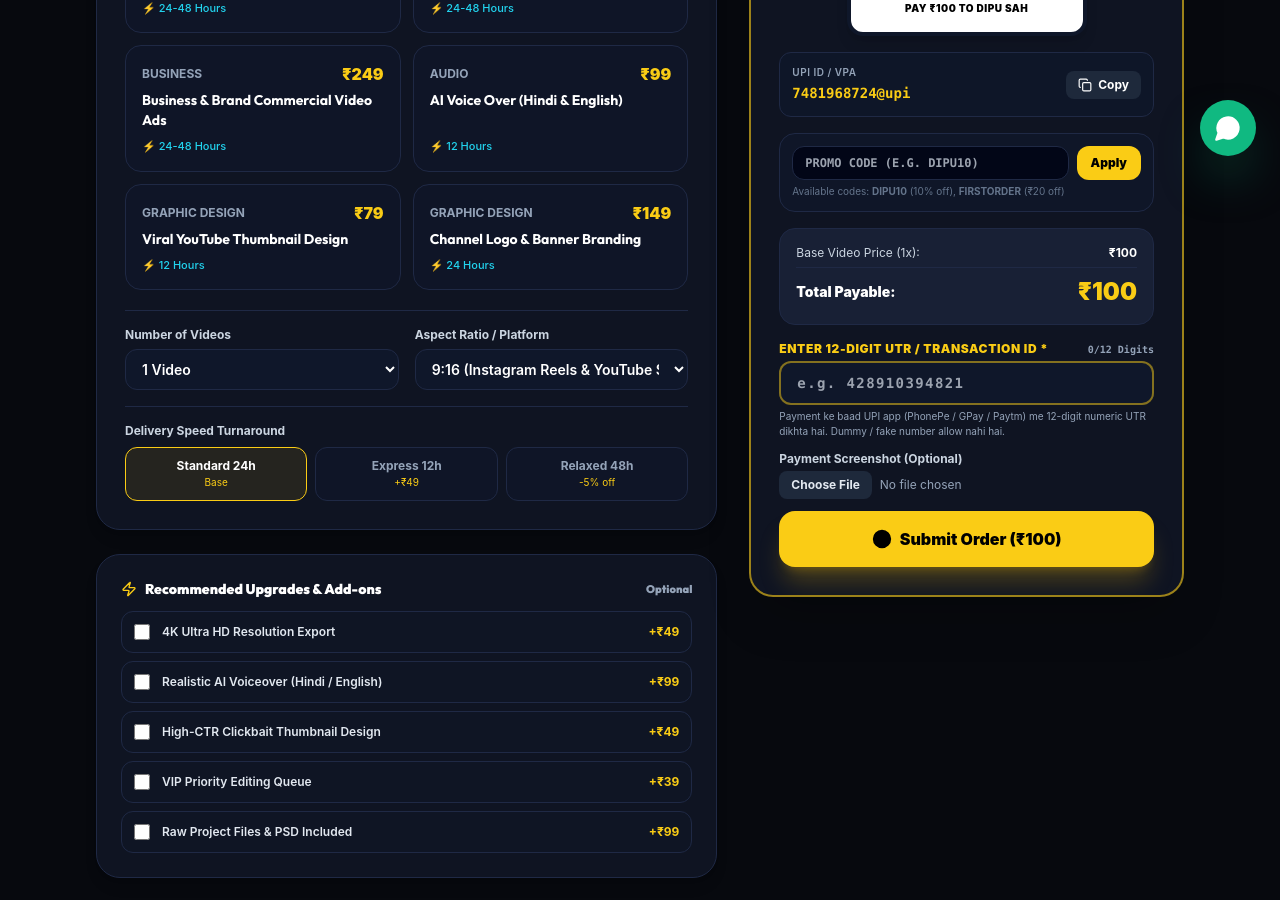
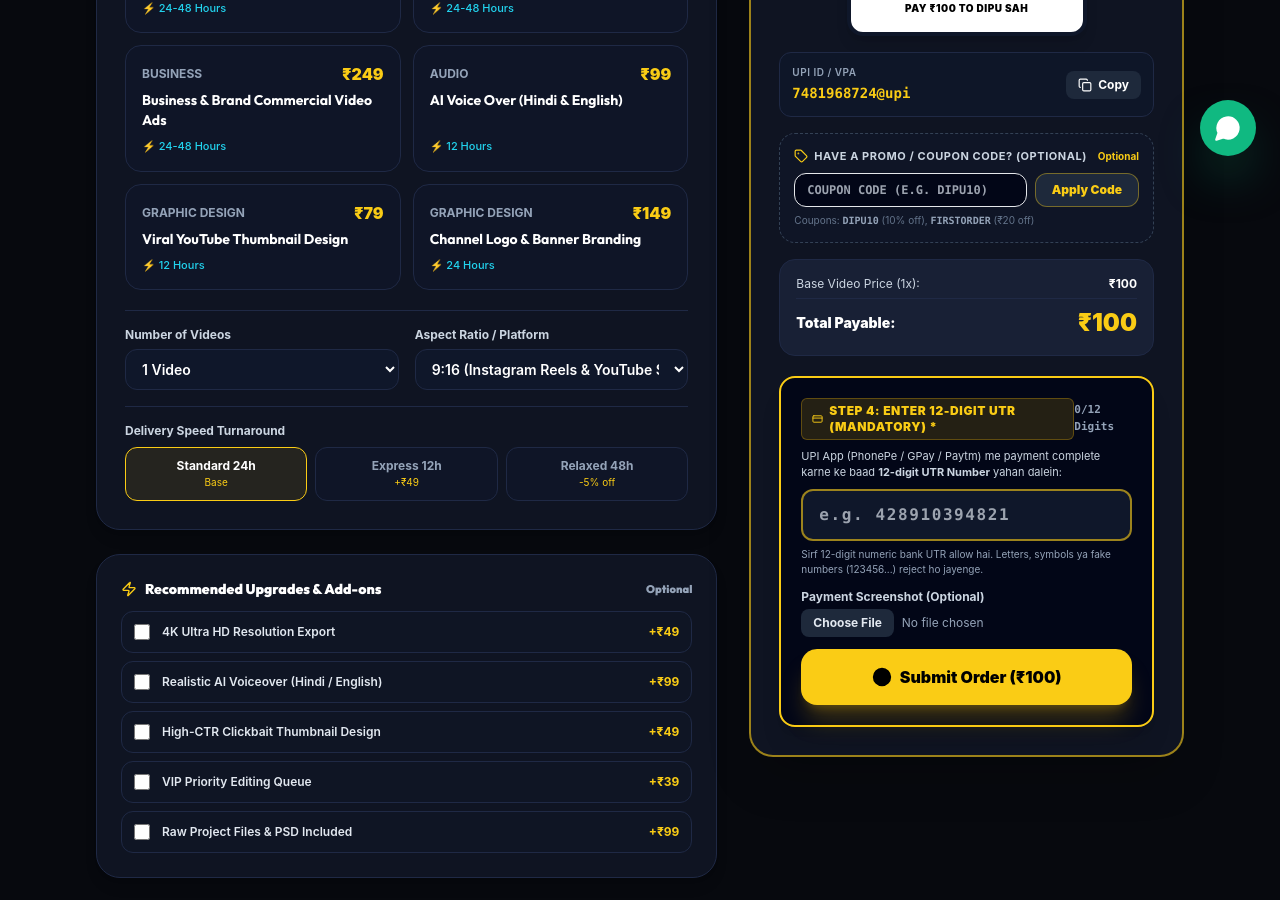
Before and after one commit to dipu-sah2026/dipuweb_complete, a React (Vite) app in the folder frontend/: page /order in a window 1280 px wide. Shown: the part 620-1520 px from the top of the page. Built offline with nearby package versions, Linux system fonts and the light colour scheme; no server answers; sample sign-in values are in the browser's storage.

Commit message:
Clearly separate Promo Code box from 12-digit UTR input with distinct badges and labels

```diff
--- a/frontend/src/pages/OrderPage.jsx
+++ b/frontend/src/pages/OrderPage.jsx
@@ -18,6 +18,7 @@ import {
   FileText,
   AlertCircle,
   Percent,
+  CreditCard,
   X
 } from 'lucide-react';
 import api, { DEFAULT_SERVICES, DEFAULT_SETTINGS } from '../services/api';
@@ -762,12 +763,22 @@ const OrderPage = () => {
                     Click to Open UPI App (Mobile)
                   </a>
 
-                  {/* Coupon Code Input */}
-                  <div className="mb-4 bg-slate-900/80 p-3 rounded-2xl border border-brand-border">
+                  {/* Discount Coupon Code Box (Clearly Labeled Optional) */}
+                  <div className="mb-4 bg-slate-900/60 p-3.5 rounded-2xl border border-dashed border-slate-700">
+                    <div className="flex items-center justify-between mb-2">
+                      <span className="text-[11px] font-bold text-slate-300 flex items-center gap-1.5 uppercase tracking-wider">
+                        <Tag className="w-3.5 h-3.5 text-brand-yellow" />
+                        Have a Promo / Coupon Code? (Optional)
+                      </span>
+                      <span className="text-[10px] text-brand-yellow font-bold">
+                        Optional
+                      </span>
+                    </div>
+
                     {appliedCoupon ? (
-                      <div className="flex items-center justify-between text-xs">
+                      <div className="flex items-center justify-between text-xs bg-emerald-950/40 border border-emerald-500/30 p-2 rounded-xl">
                         <div className="flex items-center gap-2 text-emerald-400 font-bold">
-                          <Tag className="w-4 h-4" />
+                          <Check className="w-4 h-4" />
                           <span>Coupon {appliedCoupon.code} Applied (-₹{discountAmount})</span>
                         </div>
                         <button
@@ -783,30 +794,33 @@ const OrderPage = () => {
                         <div className="flex gap-2">
                           <input
                             type="text"
-                            placeholder="Promo Code (e.g. DIPU10)"
+                            maxLength={12}
+                            placeholder="Coupon Code (e.g. DIPU10)"
                             value={couponCode}
-                            onChange={(e) => setCouponCode(e.target.value.toUpperCase())}
-                            className="flex-1 bg-slate-950 border border-brand-border rounded-xl px-3 py-2 text-xs font-mono font-bold text-white uppercase focus:outline-none focus:border-brand-yellow"
+                            onChange={(e) => setCouponCode(e.target.value.toUpperCase().replace(/[^A-Z0-9]/g, ''))}
+                            className="flex-1 bg-slate-950 border border-slate-750 rounded-xl px-3 py-2 text-xs font-mono font-bold text-white uppercase focus:outline-none focus:border-brand-yellow"
                           />
                           <button
                             type="button"
                             onClick={handleApplyCoupon}
                             disabled={couponLoading}
-                            className="px-3.5 py-2 bg-brand-yellow text-black font-black text-xs rounded-xl hover:bg-yellow-400"
+                            className="px-4 py-2 bg-slate-800 hover:bg-slate-700 text-brand-yellow font-black text-xs rounded-xl border border-brand-yellow/40 transition-colors"
                           >
-                            {couponLoading ? 'Checking...' : 'Apply'}
+                            {couponLoading ? 'Checking...' : 'Apply Code'}
                           </button>
                         </div>
                         {couponError && (
                           <p className="text-[11px] text-red-400 mt-1.5">{couponError}</p>
                         )}
-                        <p className="text-[10px] text-slate-500 mt-1">Available codes: <strong>DIPU10</strong> (10% off), <strong>FIRSTORDER</strong> (₹20 off)</p>
+                        <p className="text-[10px] text-slate-500 mt-1.5">
+                          Coupons: <span className="text-slate-400 font-mono font-bold">DIPU10</span> (10% off), <span className="text-slate-400 font-mono font-bold">FIRSTORDER</span> (₹20 off)
+                        </p>
                       </div>
                     )}
                   </div>
 
                   {/* Price Breakdown */}
-                  <div className="bg-brand-cardLight rounded-2xl p-4 mb-4 border border-brand-border space-y-1.5 text-xs text-slate-300">
+                  <div className="bg-brand-cardLight rounded-2xl p-4 mb-5 border border-brand-border space-y-1.5 text-xs text-slate-300">
                     <div className="flex justify-between">
                       <span>Base Video Price ({quantity}x):</span>
                       <span className="font-bold text-white">₹{baseServicePrice}</span>
@@ -835,19 +849,25 @@ const OrderPage = () => {
                     </div>
                   </div>
 
-                  {/* UTR Input Section */}
-                  <div className="space-y-3">
+                  {/* Dedicated Step 4: Mandatory UTR Input Section */}
+                  <div className="bg-slate-950 p-4 sm:p-5 rounded-2xl border-2 border-brand-yellow shadow-xl space-y-3">
                     <div>
-                      <div className="flex items-center justify-between mb-1">
-                        <label className="block text-xs font-black text-brand-yellow uppercase tracking-wider">
-                          Enter 12-Digit UTR / Transaction ID *
-                        </label>
-                        <span className={`text-[10px] font-mono font-bold ${
+                      <div className="flex items-center justify-between mb-2">
+                        <span className="inline-flex items-center gap-1.5 text-xs font-black text-brand-yellow uppercase tracking-wider bg-yellow-500/15 px-2.5 py-1 rounded-md border border-yellow-500/30">
+                          <CreditCard className="w-3.5 h-3.5" />
+                          Step 4: Enter 12-Digit UTR (Mandatory) *
+                        </span>
+                        <span className={`text-[11px] font-mono font-black ${
                           utrNumber.length === 12 && !utrError ? 'text-emerald-400' : utrError ? 'text-red-400' : 'text-slate-400'
                         }`}>
                           {utrNumber.length}/12 Digits
                         </span>
                       </div>
+
+                      <p className="text-[11px] text-slate-300 mb-2">
+                        UPI App (PhonePe / GPay / Paytm) me payment complete karne ke baad <strong>12-digit UTR Number</strong> yahan dalein:
+                      </p>
+
                       <div className="relative">
                         <input
                           type="text"
@@ -863,24 +883,24 @@ const OrderPage = () => {
                               ? 'border-red-500 focus:border-red-400 text-red-200'
                               : utrNumber.length === 12
                               ? 'border-emerald-500 text-emerald-300'
-                              : 'border-brand-yellow/50 focus:border-brand-yellow text-white'
-                          } rounded-xl px-4 py-2.5 text-sm font-mono font-bold tracking-widest focus:outline-none transition-colors`}
+                              : 'border-brand-yellow/60 focus:border-brand-yellow text-white'
+                          } rounded-xl px-4 py-3 text-base font-mono font-bold tracking-widest focus:outline-none transition-colors`}
                         />
                         {utrNumber.length === 12 && !utrError && (
-                          <span className="absolute right-3 top-2.5 text-emerald-400 text-xs flex items-center gap-1 font-bold">
-                            <Check className="w-4 h-4" /> Valid Format
+                          <span className="absolute right-3 top-3 text-emerald-400 text-xs flex items-center gap-1 font-bold bg-emerald-950/80 px-2 py-0.5 rounded border border-emerald-500/30">
+                            <Check className="w-4 h-4" /> 12 Digits Valid
                           </span>
                         )}
                       </div>
 
                       {utrError ? (
-                        <p className="text-[11px] text-red-400 font-medium mt-1.5 flex items-center gap-1">
-                          <AlertCircle className="w-3.5 h-3.5 shrink-0 text-red-400" />
+                        <p className="text-xs text-red-400 font-semibold mt-2 flex items-center gap-1.5 bg-red-950/40 p-2 rounded-lg border border-red-500/30">
+                          <AlertCircle className="w-4 h-4 shrink-0 text-red-400" />
                           <span>{utrError}</span>
                         </p>
                       ) : (
-                        <p className="text-[10px] text-slate-400 mt-1">
-                          Payment ke baad UPI app (PhonePe / GPay / Paytm) me 12-digit numeric UTR dikhta hai. Dummy / fake number allow nahi hai.
+                        <p className="text-[10px] text-slate-400 mt-1.5">
+                          Sirf 12-digit numeric bank UTR allow hai. Letters, symbols ya fake numbers (123456...) reject ho jayenge.
                         </p>
                       )}
                     </div>
```
Also changed, not shown: 1 other file (tests, documents, lock files or other folders).
